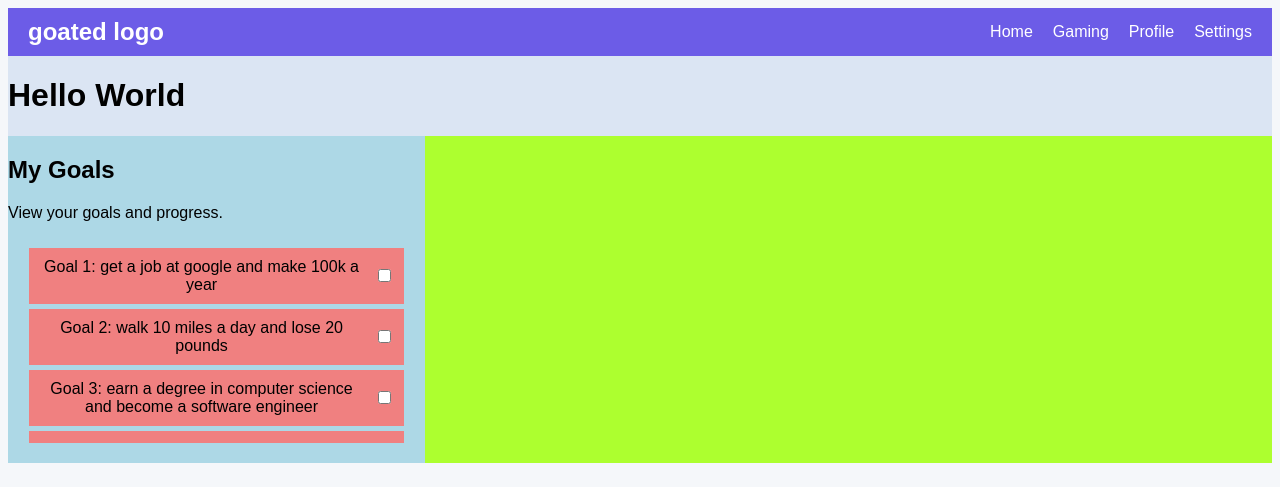
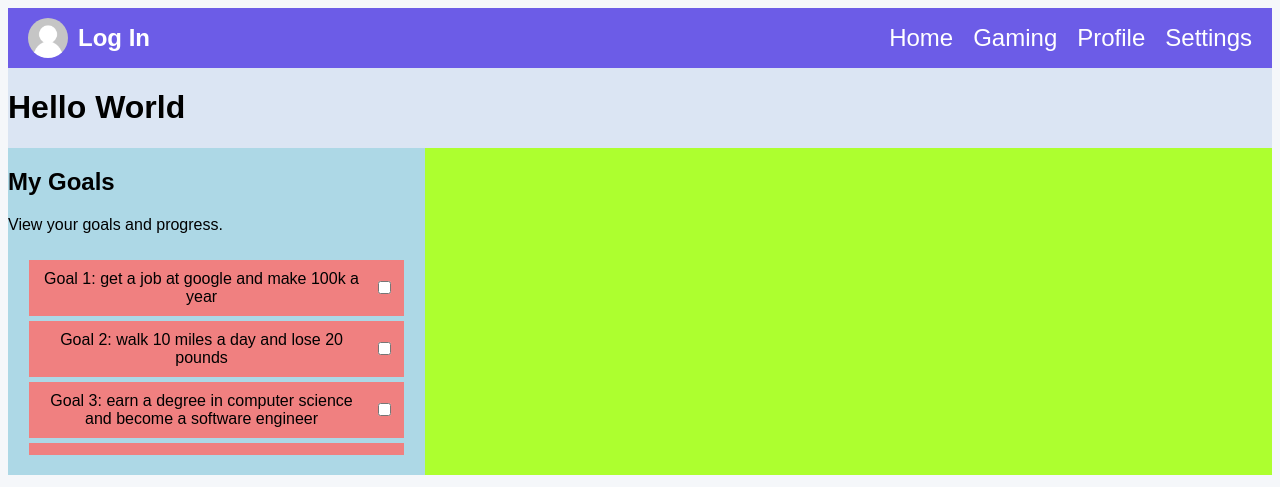
Before and after one commit to MlgEpicCar/HenHacks2026, a Flask app: page / in a window 1280 px wide. Shown: the top 487 px of the page. Run offline with Flask 3, Linux system fonts and the light colour scheme.

Commit message:
added login to nav

```diff
--- a/routes.py
+++ b/routes.py
@@ -1,6 +1,10 @@
 from flask import render_template
 
 def setup_routes(app):
+    @app.route("/login")
+    def login():
+        return render_template("login.html")
+
     @app.route("/")
     def index():
         return render_template("index.html")
@@ -8,3 +12,7 @@ def setup_routes(app):
     @app.route("/gaming")
     def gaming():
         return render_template("gaming.html")
+
+    @app.route("/profile")
+    def profile():
+        return render_template("profile.html")
--- a/static/style.css
+++ b/static/style.css
@@ -23,11 +23,26 @@ body {
     position: sticky;
     top: 0;
     z-index: 1000;
+    font-size: 1.5rem;
+    font-weight: bold;
 }
 
-.navbar .logo {
-    font-size: 1.5rem;
-    font-weight: bold;
+.profile-container {
+    display: flex;
+    align-items: center;
+    gap: 10px;
+}
+
+.profile {
+    height: 40px;
+    width: 40px;
+    border-radius: 50%;
+
+}
+
+.login a {
+    text-decoration: none;
+    color: white;
 }
 
 .nav-links {
--- a/templates/base.html
+++ b/templates/base.html
@@ -8,11 +8,14 @@
 <body>
 
     <nav class="navbar">
-        <div class="logo">goated logo</div>
+        <div class="profile-container">
+            <img class="profile" src="{{ url_for('static', filename='pfps/unknown.png') }}" alt="Profile Picture">
+            <span class="login"><a href="{{ url_for('login') }}">Log In</a></span>
+        </div>
         <ul class="nav-links">
             <li><a href="{{ url_for('index') }}">Home</a></li>
             <li><a href="{{ url_for('gaming') }}">Gaming</a></li>
-            <li><a href="/profile">Profile</a></li>
+            <li><a href="{{ url_for('profile') }}">Profile</a></li>
             <li><a href="/settings">Settings</a></li>
         </ul>
     </nav>
```
Also changed, not shown: templates/profile.html (added, +7 -0 lines), static/pfps/unknown.png (added).
